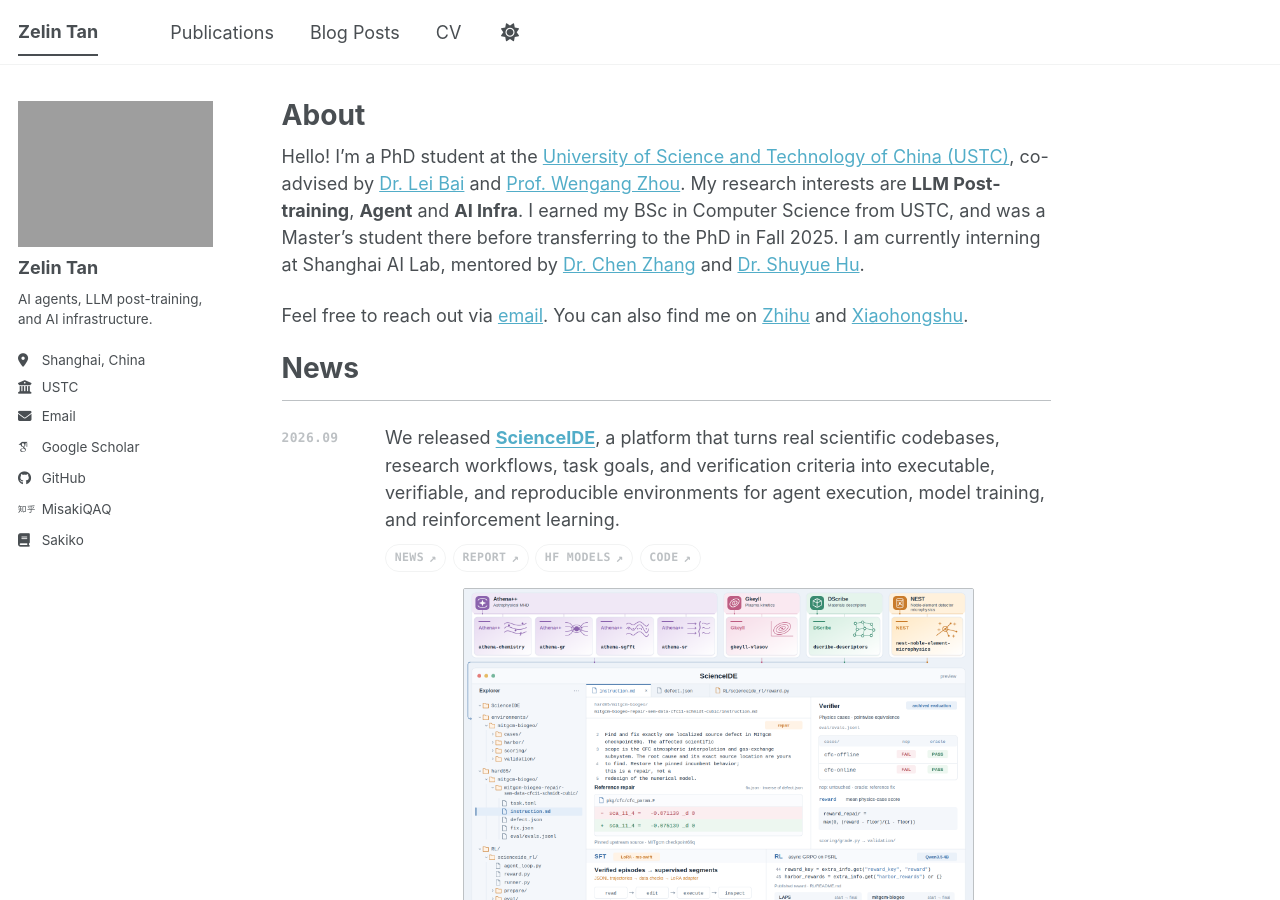
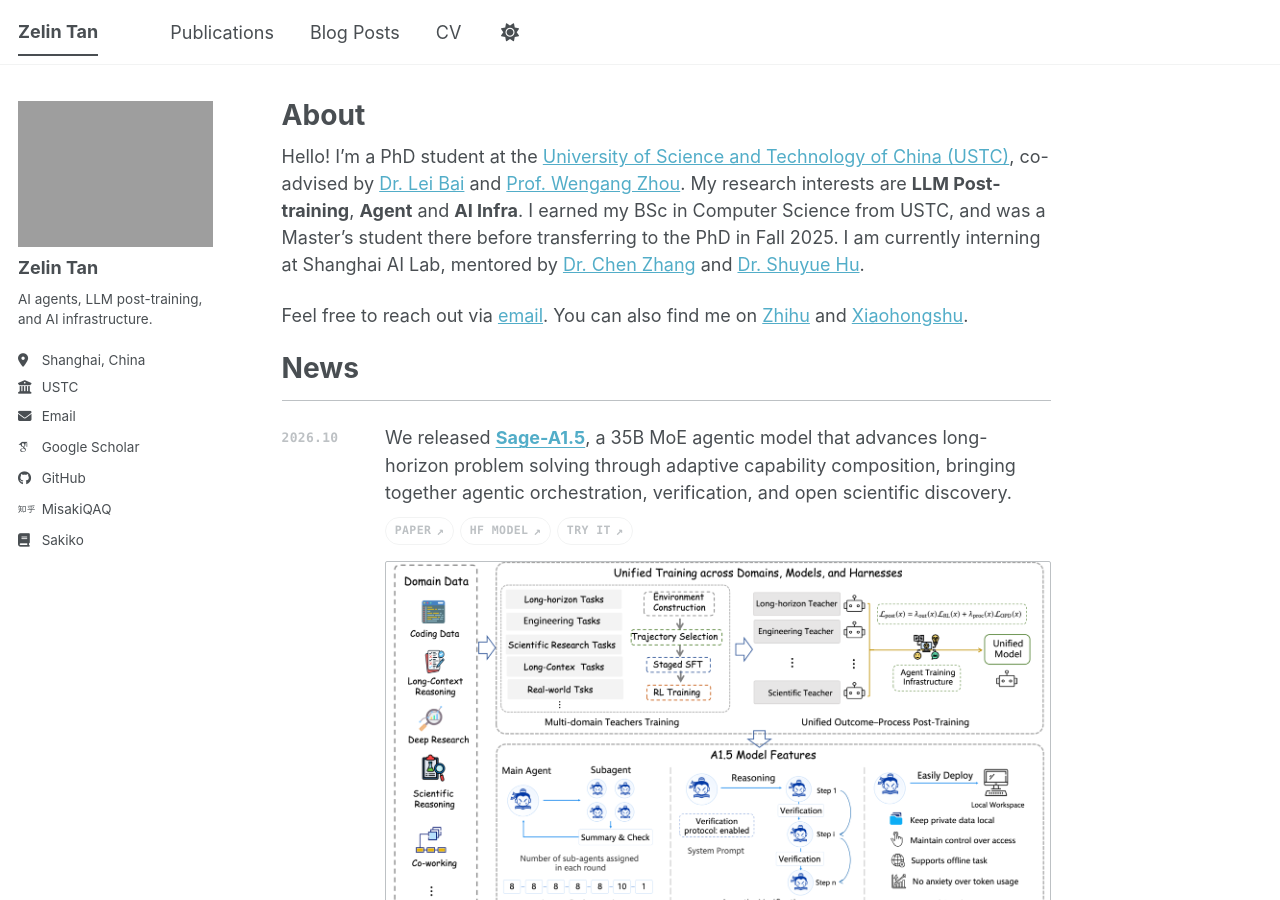
Before and after one commit to tanzelin430/tanzelin430.github.io, a Jekyll site: the page built from _pages/about.md, in a window 1280 px wide and 900 px high. Built offline with Jekyll 4.4.1, drawn with Linux system fonts in a browser that asks for light colours; some web fonts are replaced; a script bundle is joined from its source files by our own code; library files that are not in the unit come from our copies.

Commit message:
Add Sage-A1.5 to homepage, publications, and CV

```diff
--- a/_data/news.yml
+++ b/_data/news.yml
@@ -1,6 +1,21 @@
 # Put future images under /images/news/ and set `image`, for example:
 # image: "/images/news/skt.jpg"
 # Leave `image` blank for a text-only entry.
+
+- date: "2026.10"
+  datetime: "2026-10"
+  image: "/images/news/sage-a1-5-overview.png"
+  image_fit: "contain"
+  image_alt: "Sage-A1.5 training pipeline, agentic orchestration, and verification overview"
+  description: >-
+    We released [Sage-A1.5](https://arxiv.org/abs/2610.28578), a 35B MoE agentic model that advances long-horizon problem solving through adaptive capability composition, bringing together agentic orchestration, verification, and open scientific discovery.
+  resources:
+    - label: "Paper"
+      url: "https://arxiv.org/abs/2610.28578"
+    - label: "HF Model"
+      url: "https://huggingface.co/InternScience/Sage-A1.5"
+    - label: "Try It"
+      url: "https://discovery.intern-ai.org.cn/token-plan/home?tabIndex=0"
 
 - date: "2026.09"
   datetime: "2026-09"
```
Also changed, not shown: _publications/2026-10-20-sage-a1-5.md (added, +17 -0 lines), images/news/sage-a1-5-overview.png (added), 1 other file.
